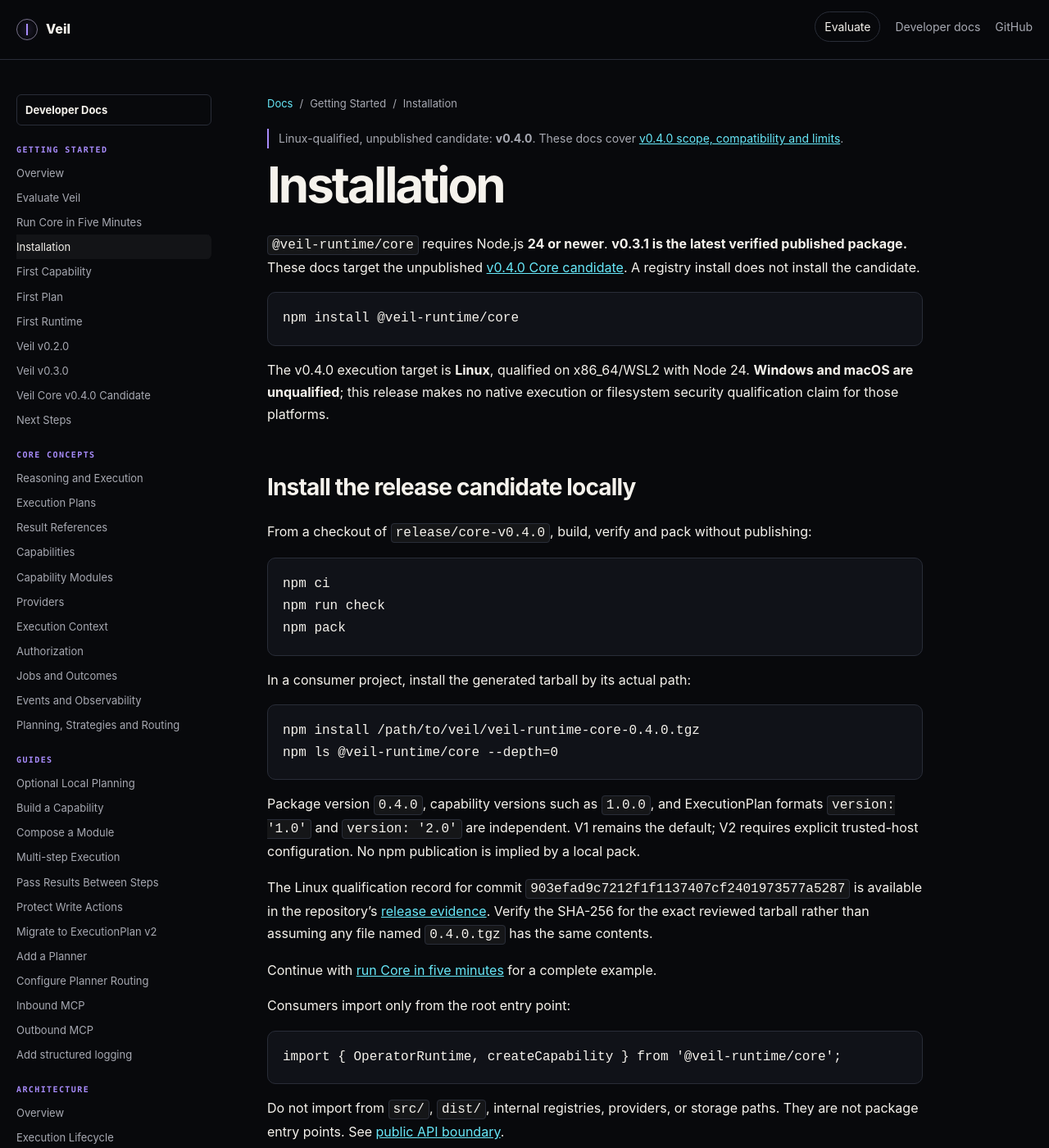
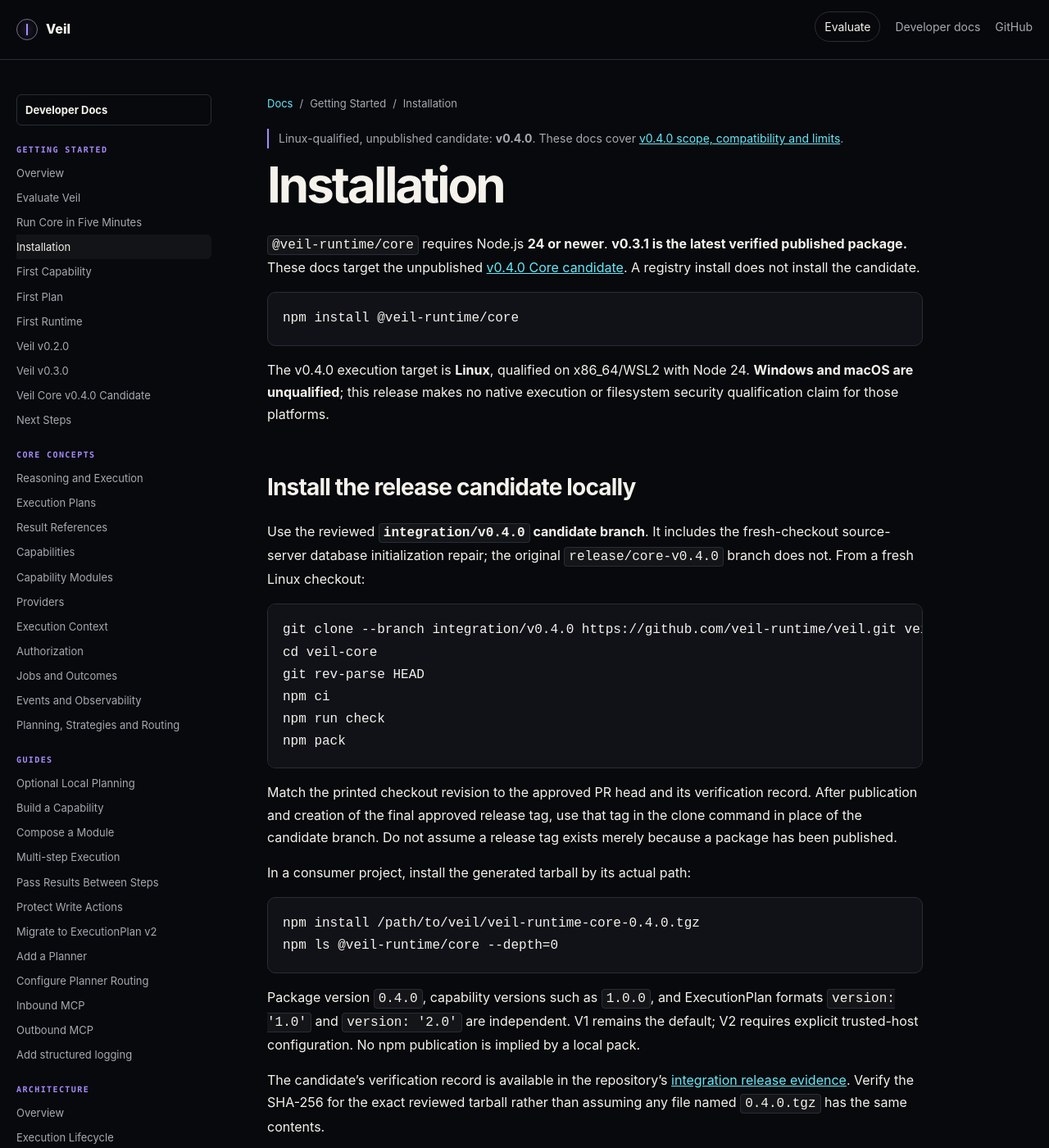
Before and after one commit to veil-runtime/veil, a Jekyll site: the page built from docs/getting-started/installation.md, in a window 1280 px wide and 1400 px high. Shown: the whole window at 82% size. Built offline with Jekyll 4.4.1, drawn with Linux system fonts in a browser that asks for light colours.

Commit message:
fix(release): address integration PR permissions and documentation findings

````diff
--- a/docs/getting-started/installation.md
+++ b/docs/getting-started/installation.md
@@ -17,13 +17,23 @@
 
 ## Install the release candidate locally
 
-From a checkout of `release/core-v0.4.0`, build, verify and pack without publishing:
+Use the reviewed **`integration/v0.4.0` candidate branch**. It includes the
+fresh-checkout source-server database initialization repair; the original
+`release/core-v0.4.0` branch does not. From a fresh Linux checkout:
 
 ```bash
+git clone --branch integration/v0.4.0 https://github.com/veil-runtime/veil.git veil-core
+cd veil-core
+git rev-parse HEAD
 npm ci
 npm run check
 npm pack
 ```
+
+Match the printed checkout revision to the approved PR head and its verification
+record. After publication and creation of the final approved release tag, use
+that tag in the clone command in place of the candidate branch. Do not assume a
+release tag exists merely because a package has been published.
 
 In a consumer project, install the generated tarball by its actual path:
 
@@ -37,9 +47,8 @@
 default; V2 requires explicit trusted-host configuration. No npm publication is
 implied by a local pack.
 
-The Linux qualification record for commit `903efad9c7212f1f1137407cf2401973577a5287`
-is available in the repository's
-[release evidence](https://github.com/veil-runtime/veil/blob/903efad9c7212f1f1137407cf2401973577a5287/docs/release/linux-qualification-2026-10-25.json).
+The candidate's verification record is available in the repository's
+[integration release evidence](https://github.com/veil-runtime/veil/blob/integration/v0.4.0/docs/release/v0.4.0-integration-evidence.json).
 Verify the SHA-256 for the exact reviewed tarball rather than assuming any file
 named `0.4.0.tgz` has the same contents.
 
--- a/tools/verify-documentation.py
+++ b/tools/verify-documentation.py
@@ -4,7 +4,7 @@
 from urllib.parse import unquote, urlsplit
 
 root = Path(__file__).resolve().parent.parent
-changed = subprocess.check_output(['git', 'diff', '--name-only', 'v0.3.1'], cwd=root, text=True).splitlines()
+changed = subprocess.check_output(['git', 'diff', '--name-only', '--diff-filter=d', 'v0.3.1'], cwd=root, text=True).splitlines()
 added = subprocess.check_output(['git', 'ls-files', '--others', '--exclude-standard'], cwd=root, text=True).splitlines()
 documents = sorted({root / name for name in changed + added if name.endswith('.md')})
 failures = []
````
Also changed, not shown: docs/getting-started/five-minutes.md (+3 -1 lines), tools/verify-documentation.test.py (added, +82 -0 lines), .github/workflows/ci.yml.
